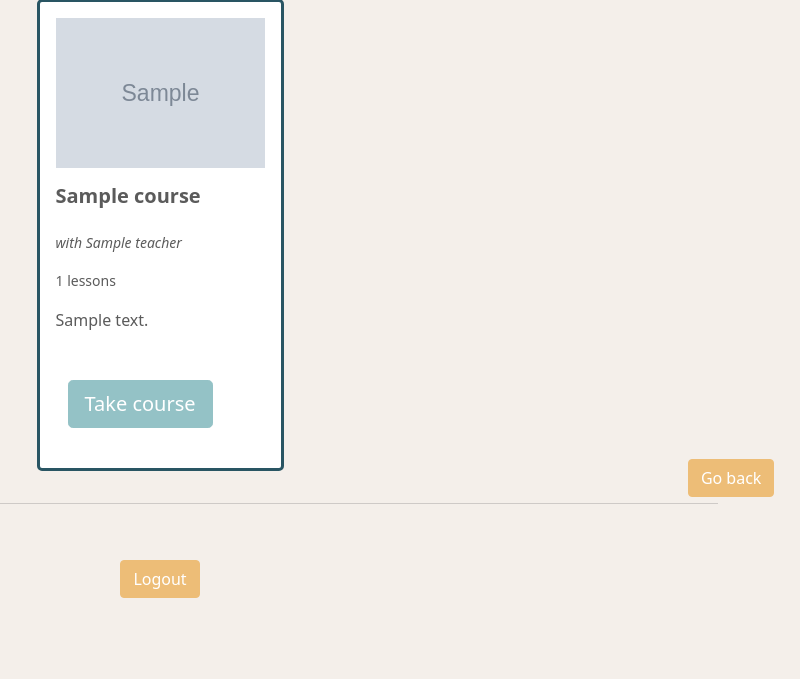
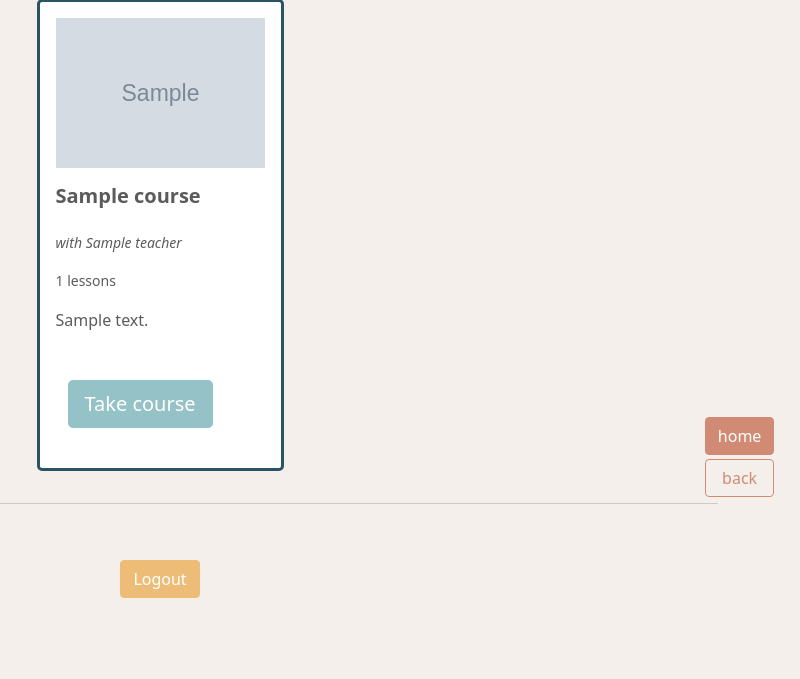
Before and after one commit to Licceeee/learning-material-django, a Django app: template project/templates/course/course-list.html in a window 1280 px wide. Shown: the part 287-966 px from the top of the page, without its empty margins (480-1280 px from the left). Run offline with Django 3.2, Linux system fonts and the light colour scheme; the template is opened without the code that fills it: most values are stand-ins (such as "Sample title", 1, 10 or a date in 2020); grey boxes marked "Sample" are stand-in pictures; some libraries are stand-ins or nearby versions.

Commit message:
update btn back + home html

```diff
--- a/project/templates/course/_partials/btn-back.html
+++ b/project/templates/course/_partials/btn-back.html
@@ -1,5 +1,8 @@
+<div class="button-box back-btn ">
+    <button class="btn btn-secondary mb-1">home</button>
+    <button id="go-back" class="btn btn-outline-secondary">back</button>
+</div>
 
-<button id="go-back" class="back-btn btn btn-danger">Go back</button>
 
 <script>
     document.getElementById('go-back').addEventListener('click', () => {
```
